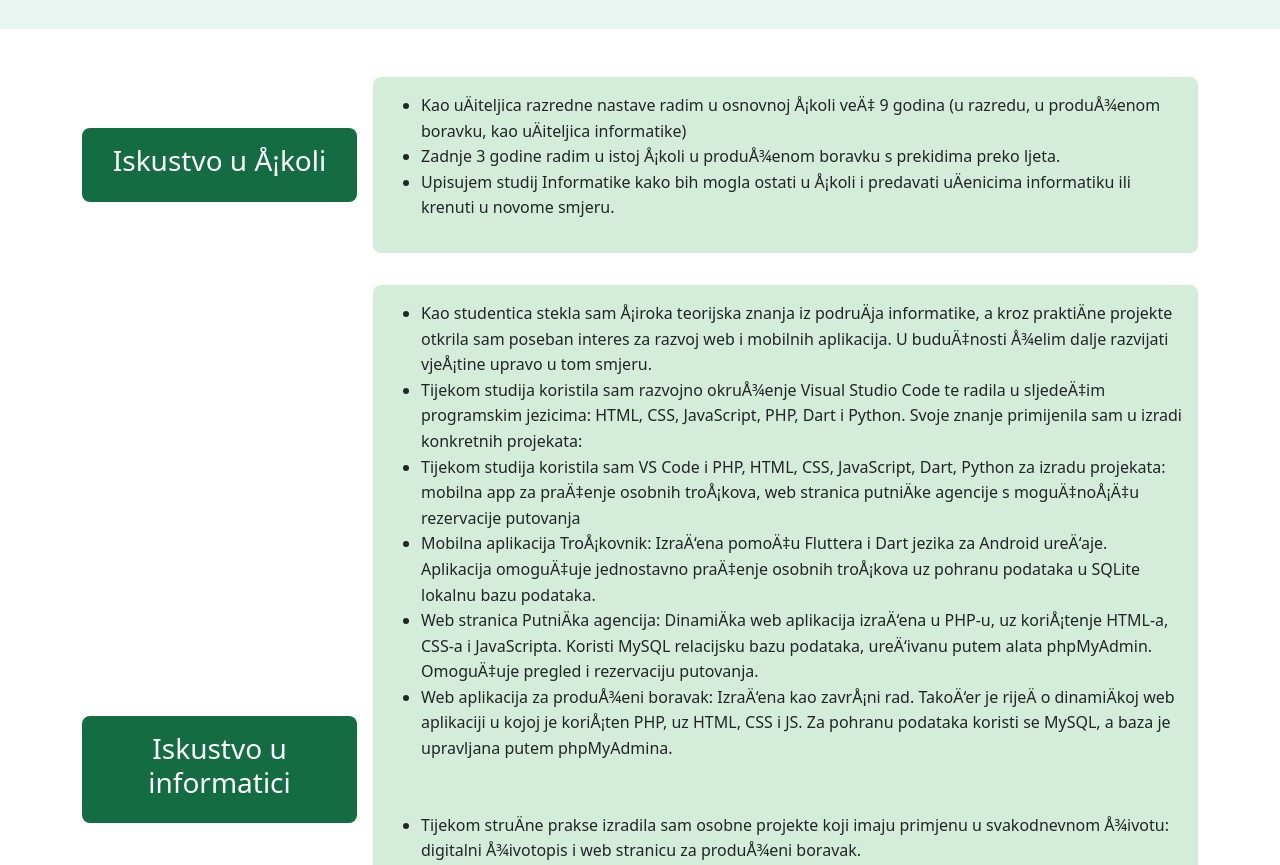
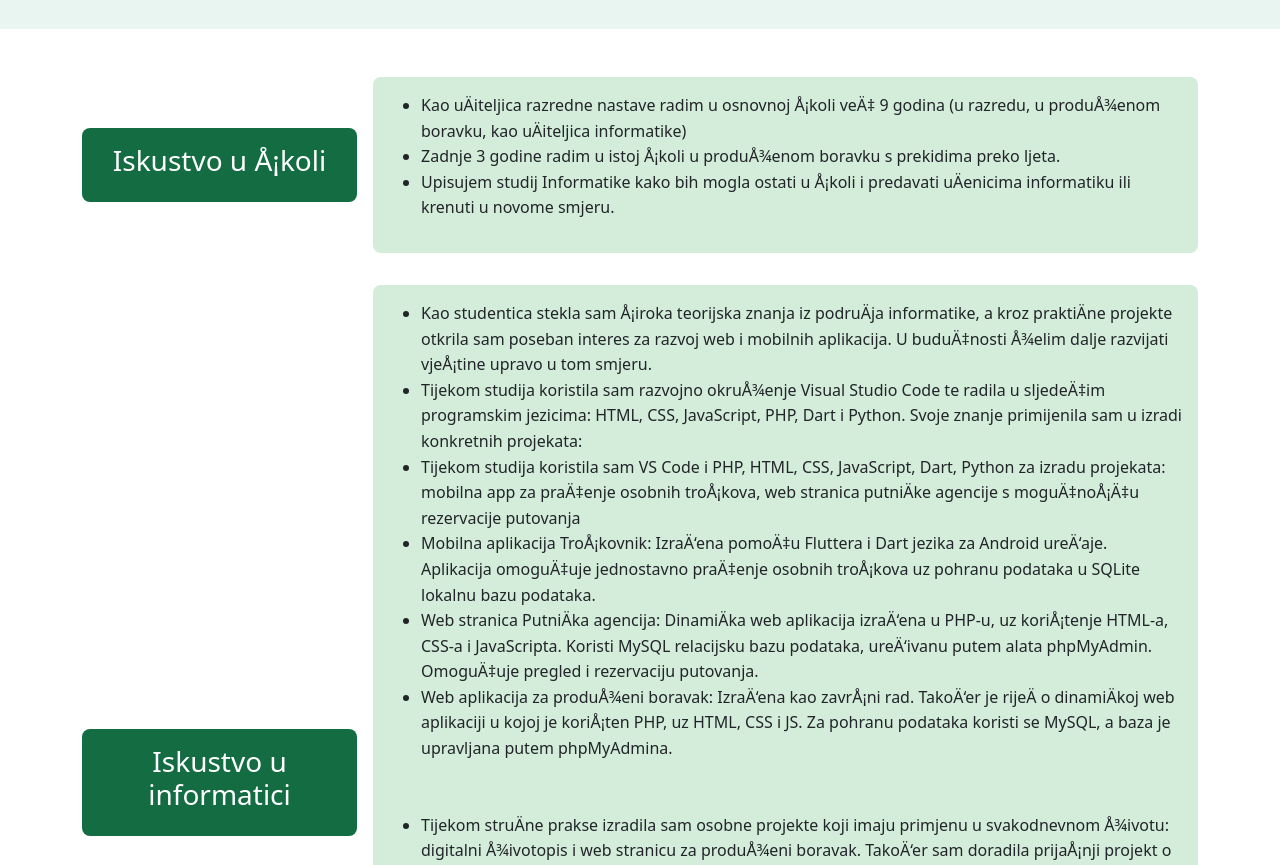
Before and after one commit to KBriski/o_meni_KB, a plain HTML site: page iskustvo.html in a window 1280 px wide. Shown: the part 87-952 px from the top of the page. Drawn offline with nearby package versions, Linux system fonts and the light colour scheme.

Commit message:
iskustvo.html

```diff
--- a/iskustvo.html
+++ b/iskustvo.html
@@ -156,7 +156,7 @@ body.dark-mode .moj-footer {
         <li>Web stranica Putnička agencija: Dinamička web aplikacija izrađena u PHP-u, uz korištenje HTML-a, CSS-a i JavaScripta. Koristi MySQL relacijsku bazu podataka, uređivanu putem alata phpMyAdmin. Omogućuje pregled i rezervaciju putovanja.</li>
         <li>Web aplikacija za produženi boravak: Izrađena kao završni rad. Također je riječ o dinamičkoj web aplikaciji u kojoj je korišten PHP, uz HTML, CSS i JS. Za pohranu podataka koristi se MySQL, a baza je upravljana putem phpMyAdmina.</li>
         <br><br>
-        <li>Tijekom stručne prakse izradila sam osobne projekte koji imaju primjenu u svakodnevnom životu: digitalni životopis i web stranicu za produženi boravak.</li>
+        <li>Tijekom stručne prakse izradila sam osobne projekte koji imaju primjenu u svakodnevnom životu: digitalni životopis i web stranicu za produženi boravak. Također sam doradila prijašnji projekt o putničkoj agenciji, poradila sam na responzivnosti.</li>
         <li>Digitalni životopis je statična web stranici koja predstavlja moj osobni portfolio. Uključuje pregled vještina, obrazovanja i dosadašnjeg iskustva. Korištene tehnologije: HTML5, CSS3 (uključujući Bootstrap za responzivni dizajn) i JavaScript (za dark/light način rada te dinamičko učitavanje headera i footera).</li>
         <li>Web stranica Produženi boravak je informativna web stranica namijenjenu roditeljima i učenicima koji pohađaju produženi boravak. Sadrži osnovne informacije, dnevni raspored, pravila ponašanja te galeriju (povezanu s Wakeletom) i obavijesti koje se ručno ažuriraju u HTML-u. Projekt je osmišljen kao praktičan alat koji se može koristiti u školskom okruženju.</li>
         <br><br>
```
